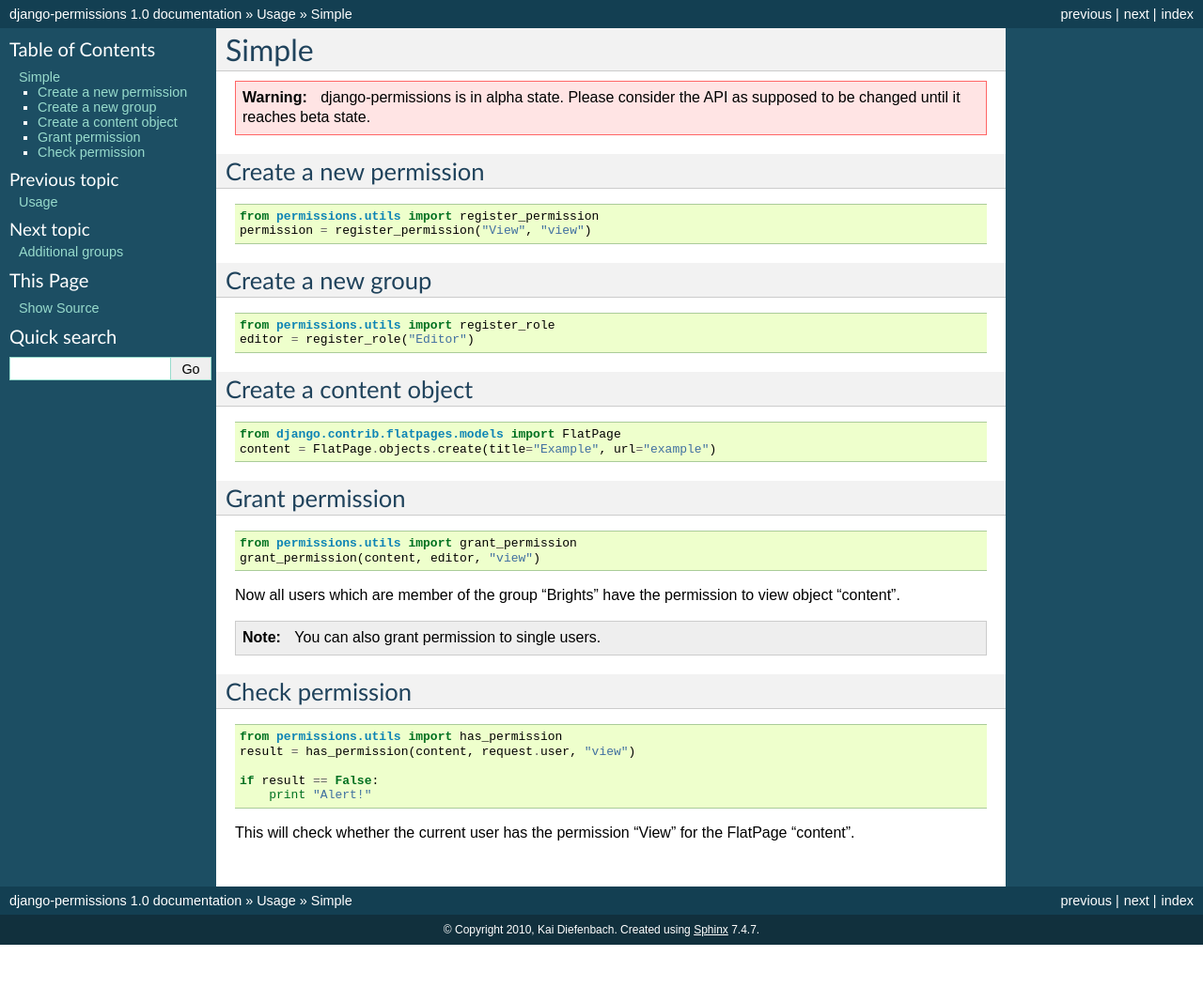
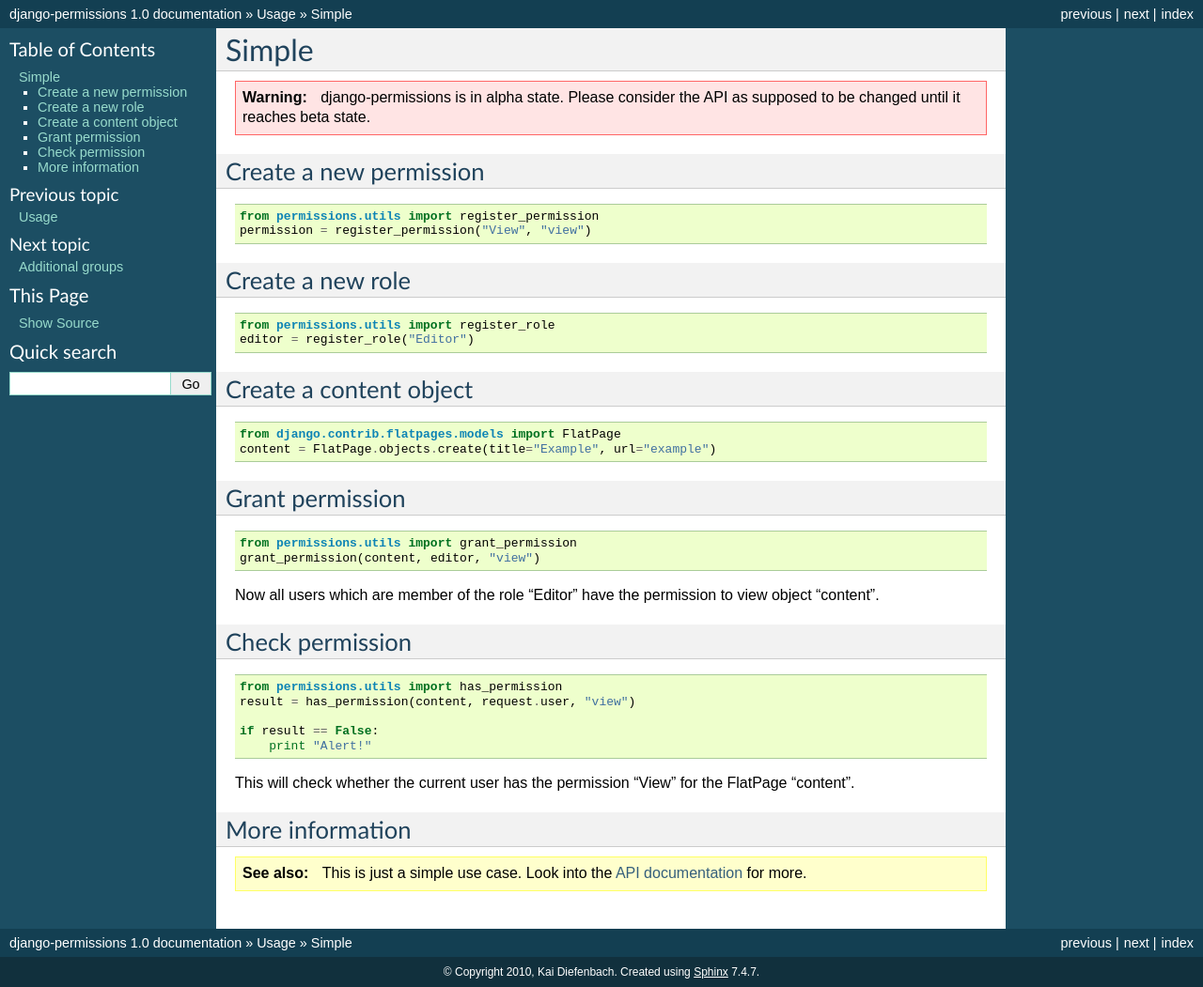
Before and after one commit to jazzband/django-permission, a Sphinx documentation site: the page built from docs/usage/simple.rst, in a window 1280 px wide. Shown: the whole page at 94% size. Built offline with Sphinx 7.4.7, drawn with Linux system fonts in a browser that asks for light colours; before the commit the page ends 1006 px from its top, so only the background shows below that.

Commit message:
Updated docs

```diff
--- a/docs/usage/simple.rst
+++ b/docs/usage/simple.rst
@@ -15,8 +15,8 @@
     from permissions.utils import register_permission
     permission = register_permission("View", "view")
 
-Create a new group
-------------------
+Create a new role
+-----------------
 
 .. code-block:: python
 
@@ -39,12 +39,8 @@
     from permissions.utils import grant_permission
     grant_permission(content, editor, "view")
 
-Now all users which are member of the group "Brights" have the permission to
+Now all users which are member of the role "Editor" have the permission to
 view object "content".
-
-.. note::
-
-    You can also grant permission to single users.
 
 Check permission
 ----------------
@@ -59,3 +55,10 @@
 
 This will check whether the current user has the permission "View" for the
 FlatPage "content".
+
+More information
+----------------
+
+.. seealso::
+
+    This is just a simple use case. Look into the :doc:`API documentation <../api>` for more.
```
Also changed, not shown: docs/usage/additional_groups.rst (+20 -13 lines).
